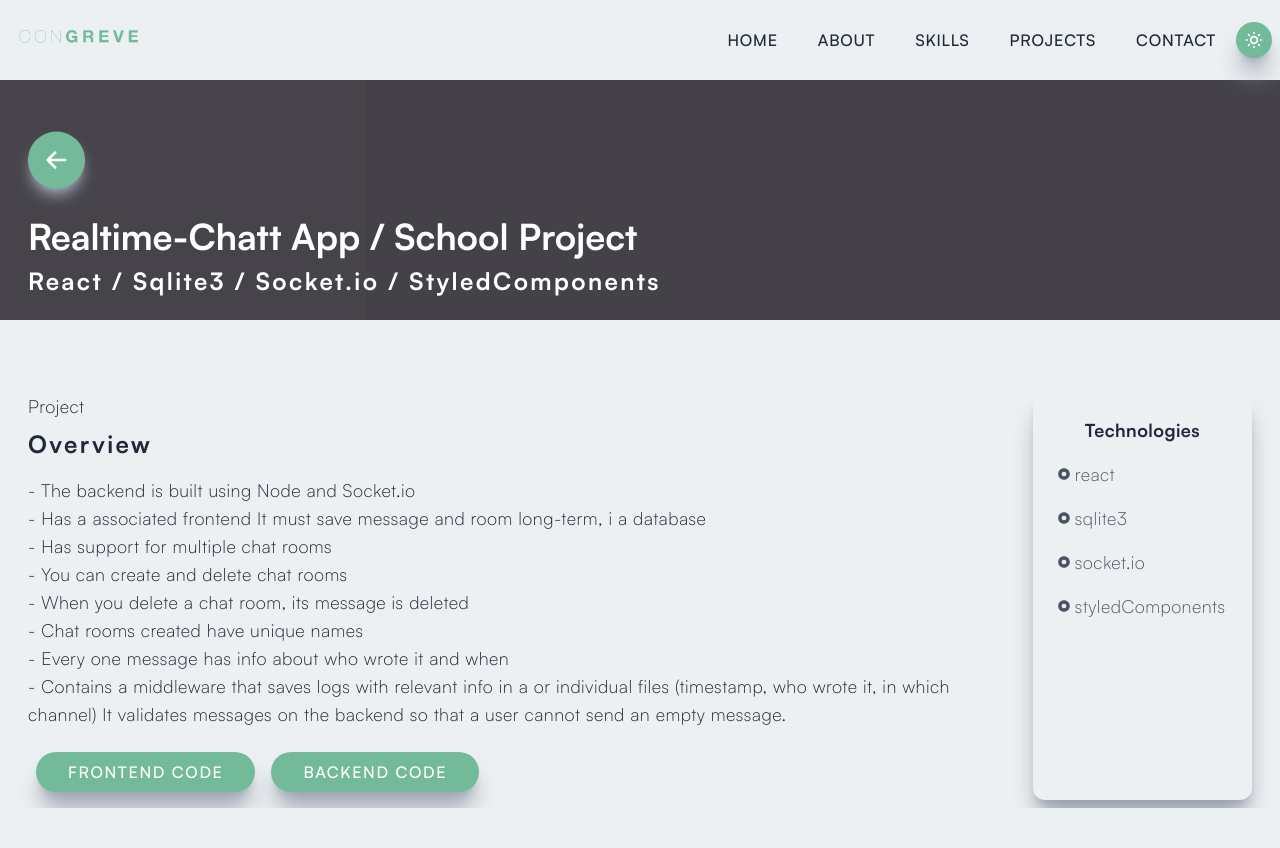
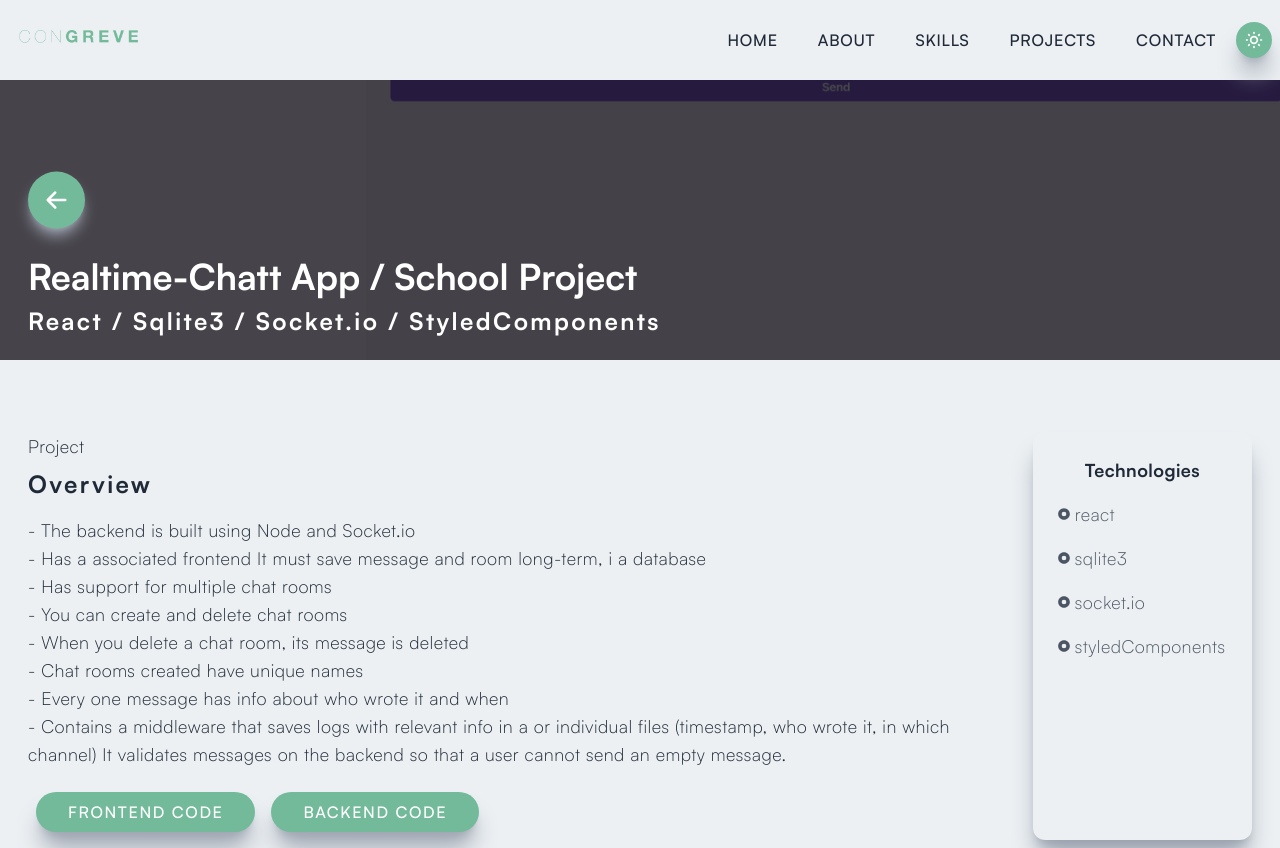
Before and after one commit to congreves/portfolio-sandy, a Next.js app: page /chat in a window 1280 px wide. Before the commit the page ends 808 px from the top, so only its background shows below. Built offline with nearby package versions, Linux system fonts and the light colour scheme; what tailwindcss-filters would draw is missing.

Commit message:
padding to navbar

```diff
--- a/pages/chat.jsx
+++ b/pages/chat.jsx
@@ -7,7 +7,7 @@ import { HiArrowLeft } from "react-icons/hi";
 
 function chat() {
   return (
-    <div className="w-full">
+    <div className="w-full pt-10">
       <div className="w-screen h-[30vh] lg:h-[40vh] relative">
         <div className="absolute top-0 left-0 w-full h-[30vh] lg:h-[40vh] bg-black/70 z-10 " />
         <Image
--- a/pages/ecommerce.jsx
+++ b/pages/ecommerce.jsx
@@ -8,7 +8,7 @@ import { GoLinkExternal } from "react-icons/go";
 
 function ecommerce() {
   return (
-    <div className="w-full">
+    <div className="w-full pt-10">
       <div className="w-screen h-[30vh] lg:h-[40vh] relative">
         <div className="absolute top-0 left-0 w-full h-[30vh] lg:h-[40vh] bg-black/70 z-10 " />
         <Image
```
